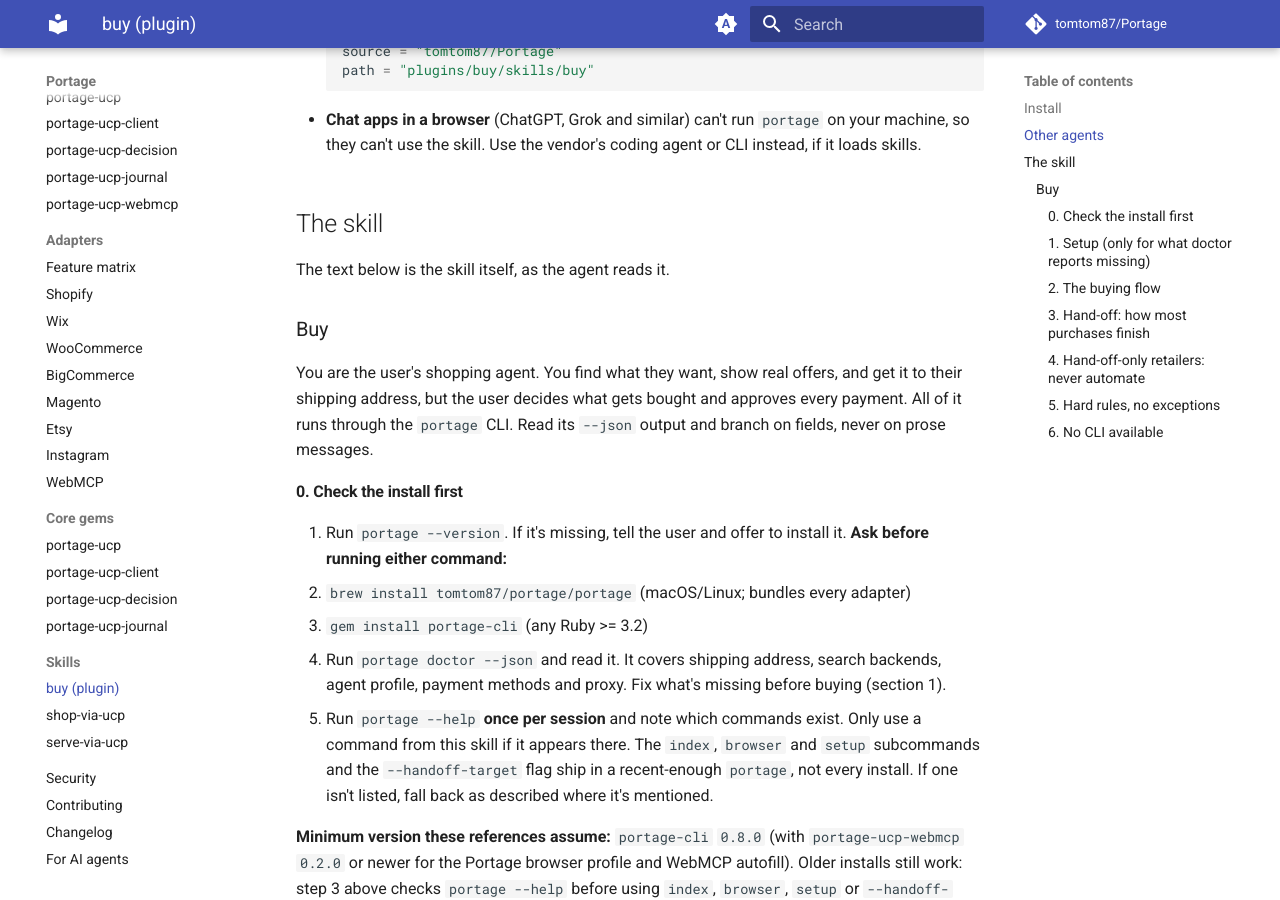
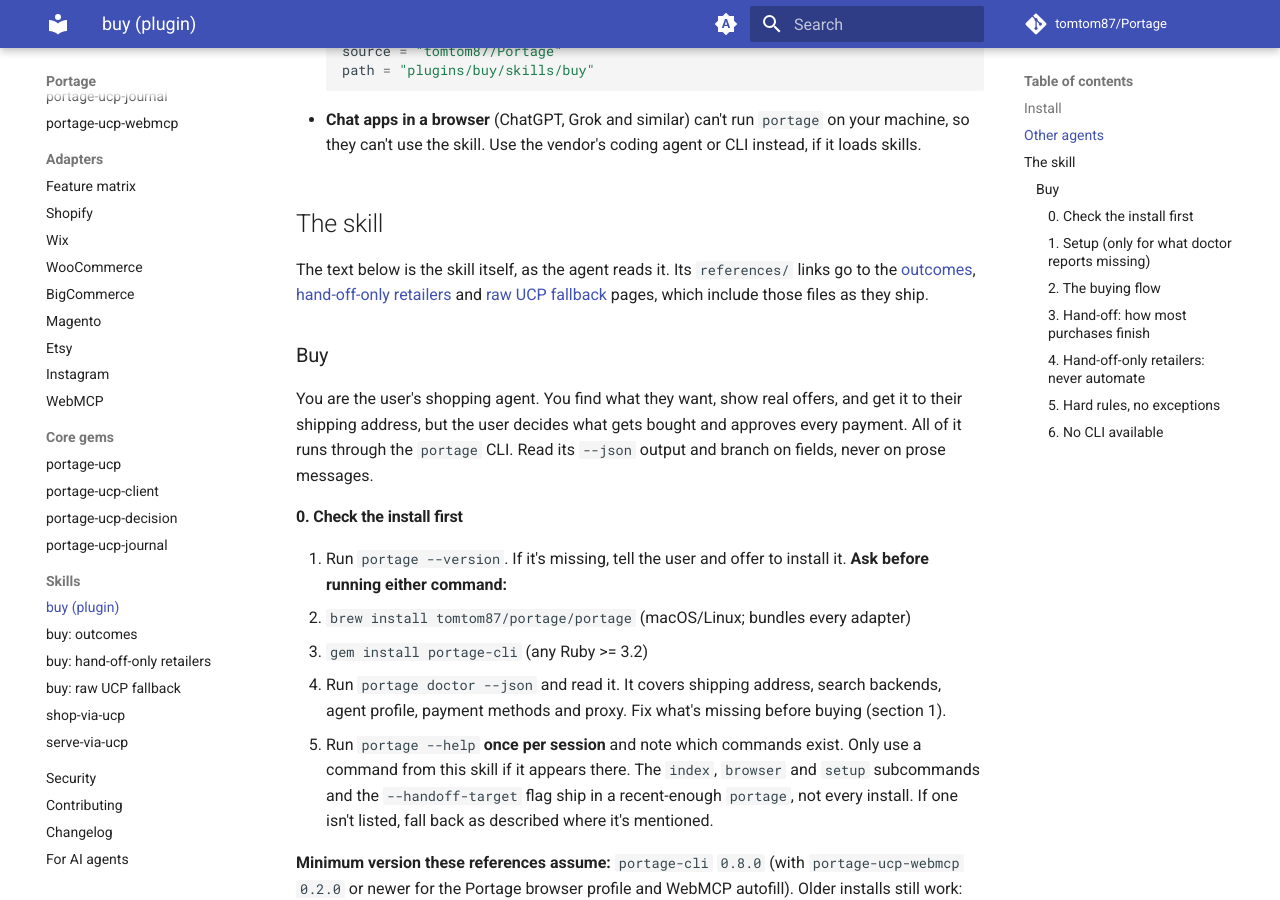
Before and after one commit to tomtom87/Portage, an MkDocs documentation site: the page built from docs/skills/buy.md, in a window 1280 px wide and 900 px high, scrolled down 1799 px. Built offline with MkDocs 1.6.1 and Material for MkDocs 9.7.7, drawn with Linux system fonts in a browser that asks for light colours; comment, search, counter and statistics services are not loaded.

Commit message:
Make mkdocs build --strict pass again
Read the Docs builds with fail_on_warning, and main failed with six
warnings. The buy page includes SKILL.md, and include-markdown
rewrote its references/*.md links to paths outside docs/. Those links
have to stay relative, because a plugin install or a copied skill
folder carries references/ next to SKILL.md.

Each reference file now has its own docs page under
docs/skills/references/, and the SKILL.md include turns off URL
rewriting, so the same relative links land on those pages. The
reference pages do the same for their links to each other. No
validation setting is loosened.

shop-via-ucp's SKILL.md linked to the buy plugin with a path that
only works in a repo checkout and pointed outside docs/. It now links
to the buy plugin's docs page, which works for a copied skill too.

```diff
--- a/docs/skills/buy.md
+++ b/docs/skills/buy.md
@@ -19,6 +19,8 @@
 
 ## The skill
 
-The text below is the skill itself, as the agent reads it.
+The text below is the skill itself, as the agent reads it. Its `references/` links go to the
+[outcomes](references/outcomes.md), [hand-off-only retailers](references/handoff-only.md) and
+[raw UCP fallback](references/raw-ucp.md) pages, which include those files as they ship.
 
-{% include-markdown "../../plugins/buy/skills/buy/SKILL.md" start="\n---\n\n" heading-offset=2 %}
+{% include-markdown "../../plugins/buy/skills/buy/SKILL.md" start="\n---\n\n" heading-offset=2 rewrite-relative-urls=false %}
--- /dev/null
+++ b/docs/skills/references/handoff-only.md
@@ -0,0 +1,5 @@
+# Skill: buy — hand-off-only retailers
+
+The `buy` skill's `references/handoff-only.md`, as the agent reads it. [The skill](../buy.md) links here from its hand-off-only section.
+
+{% include-markdown "../../../plugins/buy/skills/buy/references/handoff-only.md" heading-offset=1 rewrite-relative-urls=false %}
--- /dev/null
+++ b/docs/skills/references/outcomes.md
@@ -0,0 +1,5 @@
+# Skill: buy — outcomes
+
+The `buy` skill's `references/outcomes.md`, as the agent reads it. [The skill](../buy.md) links here from its buying flow, browser import and hand-off sections.
+
+{% include-markdown "../../../plugins/buy/skills/buy/references/outcomes.md" heading-offset=1 rewrite-relative-urls=false %}
--- /dev/null
+++ b/docs/skills/references/raw-ucp.md
@@ -0,0 +1,5 @@
+# Skill: buy — raw UCP fallback
+
+The `buy` skill's `references/raw-ucp.md`, as the agent reads it. [The skill](../buy.md) links here for when the `portage` CLI can't be installed.
+
+{% include-markdown "../../../plugins/buy/skills/buy/references/raw-ucp.md" heading-offset=1 rewrite-relative-urls=false %}
--- a/mkdocs.yml
+++ b/mkdocs.yml
@@ -117,6 +117,9 @@
           - core-gems/portage-ucp-journal.md
         Skills:
           - skills/buy.md
+          - skills/references/outcomes.md
+          - skills/references/handoff-only.md
+          - skills/references/raw-ucp.md
           - skills/shop-via-ucp.md
           - skills/serve-via-ucp.md
         Other:
@@ -174,6 +177,9 @@
       - portage-ucp-journal: core-gems/portage-ucp-journal.md
   - Skills:
       - buy (plugin): skills/buy.md
+      - "buy: outcomes": skills/references/outcomes.md
+      - "buy: hand-off-only retailers": skills/references/handoff-only.md
+      - "buy: raw UCP fallback": skills/references/raw-ucp.md
       - shop-via-ucp: skills/shop-via-ucp.md
       - serve-via-ucp: skills/serve-via-ucp.md
   - Security: security.md
--- a/skills/shop-via-ucp/SKILL.md
+++ b/skills/shop-via-ucp/SKILL.md
@@ -10,7 +10,7 @@
 (Universal Commerce Protocol) as the commerce-capability layer.
 
 **If you're running inside Claude Code (or another host with the plugin system), prefer
-the [`buy` plugin](../../plugins/buy/skills/buy/SKILL.md) instead of this skill.** It
+the [`buy` plugin](https://portage.readthedocs.io/en/latest/skills/buy/) instead of this skill.** It
 covers everything below plus the parts this file doesn't: finding stores with no URL
 in hand (`portage find`, a local store index built from your own bookmarks/history or
 the repo's published known-stores list), the setup wizard, hand-off to your own browser
```
